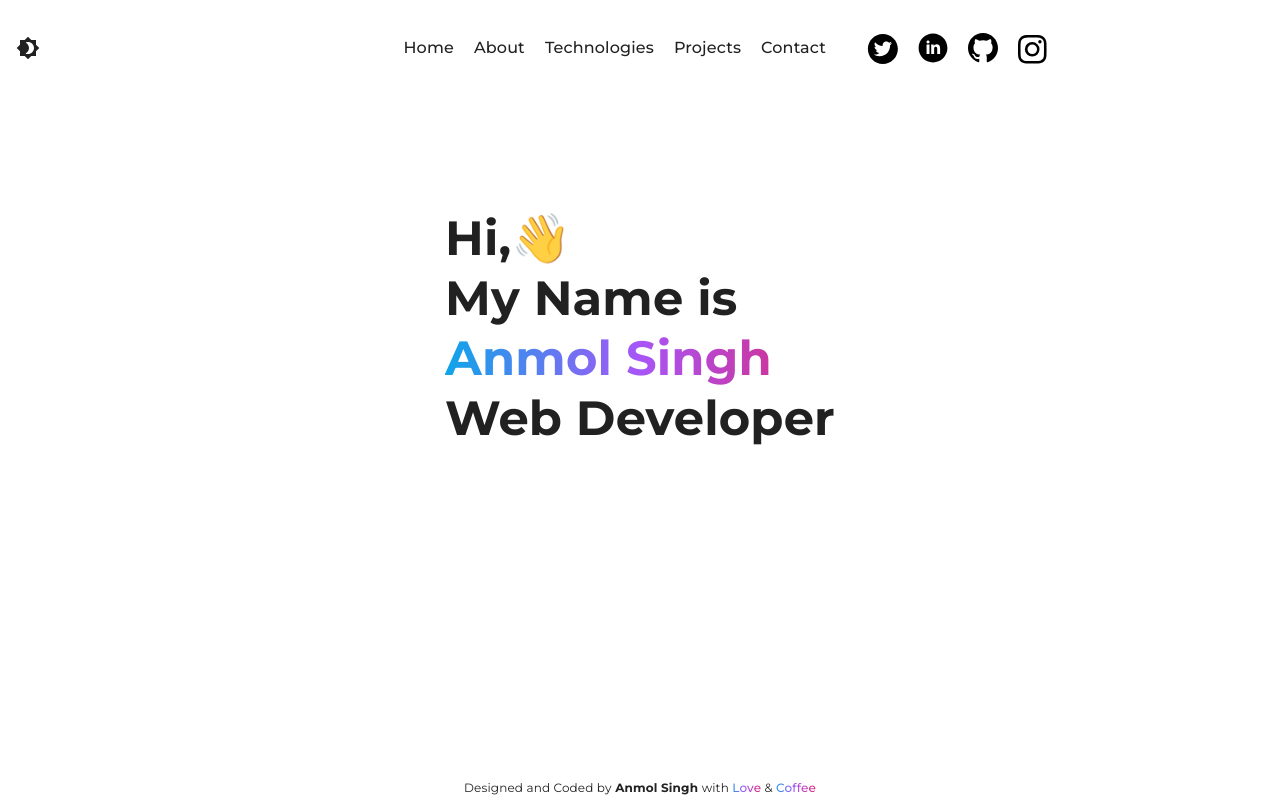
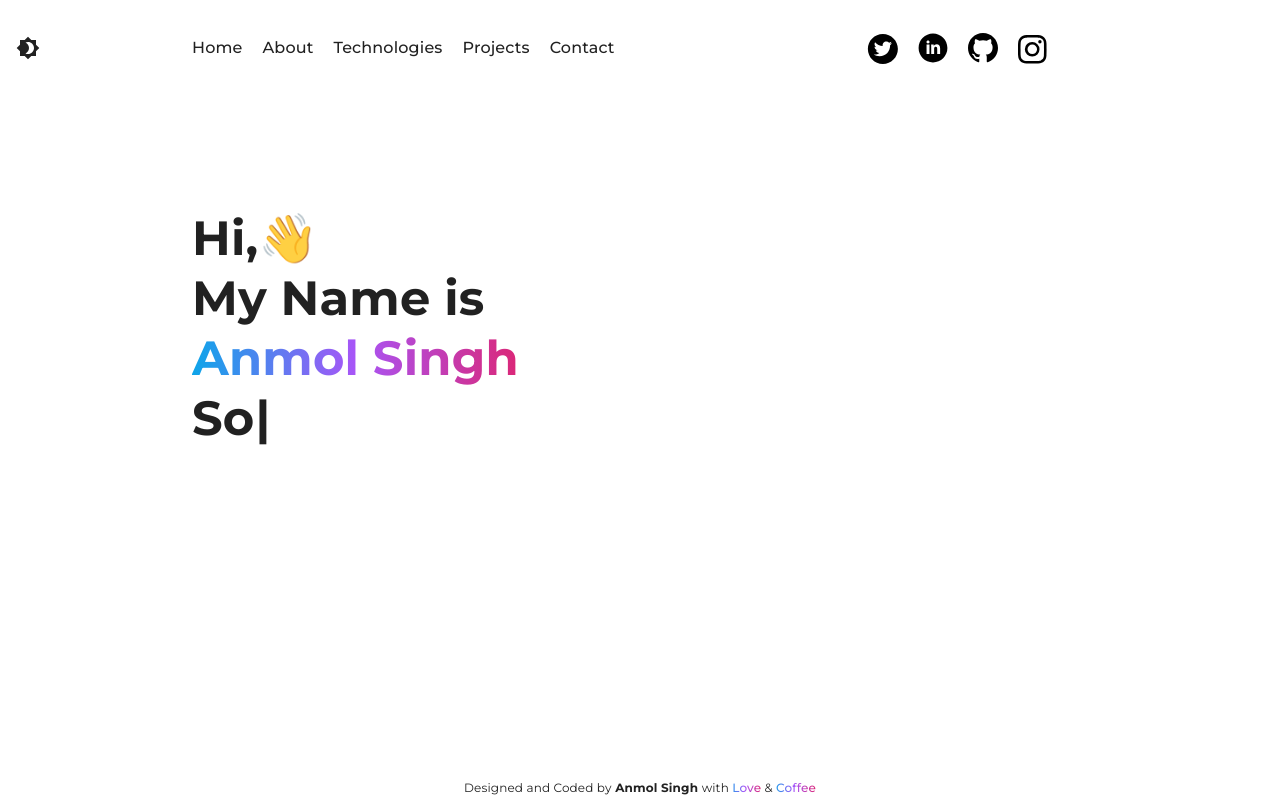
Before and after one commit to anmolsinghdev/my_next_portfolio, a Next.js app: page / in a window 1280 px wide. Built offline with nearby package versions, Linux system fonts and the light colour scheme.

Commit message:
adding typewriter

```diff
--- a/app/page.tsx
+++ b/app/page.tsx
@@ -1,8 +1,11 @@
 'use client';
+
+import { Type } from '@/components/TypeWriter/Typewriter';
+
 export default function Home() {
   return (
     <>
-      <main className="container mx-auto max-width section md:flex justify-center items-center">
+      <main className="container mx-auto max-width section md:flex">
         <div>
           <h1 className="text-2xl md:text-4xl xl:text-5xl xl:leading-tight font-bold">
             Hi,👋<br></br>My Name is<br></br>
@@ -10,8 +13,8 @@ export default function Home() {
           <h1 className="text-2xl bg-clip-text bg-gradient text-transparent md:text-4xl xl:text-5xl xl:leading-tight font-bold">
             {'Anmol Singh'}
           </h1>
-          <h2 className="custom-width text-2xl md:text-4xl xl:text-5xl xl:leading-tight font-bold">
-            Web Developer
+          <h2 className="text-2xl break-all md:text-4xl xl:text-5xl xl:leading-tight font-bold">
+            <Type />
           </h2>
         </div>
       </main>
--- a/components/Navbar/Navbar.tsx
+++ b/components/Navbar/Navbar.tsx
@@ -21,7 +21,7 @@ export default function Navbar({ onThemeToggle }: INavbar) {
     setIsOpen(!isOpen);
   };
   return (
-    <header className="container mx-auto md:flex justify-between py-2 max-width">
+    <header className="container mx-auto md:flex py-2 max-width">
       <div className="flex justify-between items-center py-2 md:py-10">
         <span className="absolute left-0">
           <Box
@@ -58,7 +58,7 @@ export default function Navbar({ onThemeToggle }: INavbar) {
       <nav
         className={` ${
           !isOpen ? 'hidden' : null
-        } text-center md:flex justify-between`}
+        } text-center md:flex min-w-full justify-between`}
       >
         <ul className="custom-ul font-medium md:flex items-center md:space-x-5 md:mr-10">
           <li className="pb-1 md:pb-0">
--- /dev/null
+++ b/components/TypeWriter/Typewriter.tsx
@@ -0,0 +1,19 @@
+import TypewriterComponent from 'typewriter-effect';
+
+export function Type() {
+  return (
+    <TypewriterComponent
+      options={{
+        strings: [
+          'Web Developer',
+          'Software Engineer',
+          'MERN Stack Developer',
+          'Open Source Contributor',
+        ],
+        autoStart: true,
+        loop: true,
+        deleteSpeed: 50,
+      }}
+    />
+  );
+}
--- a/package.json
+++ b/package.json
@@ -27,6 +27,6 @@
     "sass": "^1.62.1",
     "tailwindcss": "3.3.2",
     "typescript": "5.0.4",
-    "typewriter-effect": "^2.19.0"
+    "typewriter-effect": "^2.20.1"
   }
 }
```
Also changed, not shown: 1 other file (tests, documents, lock files or other folders).
